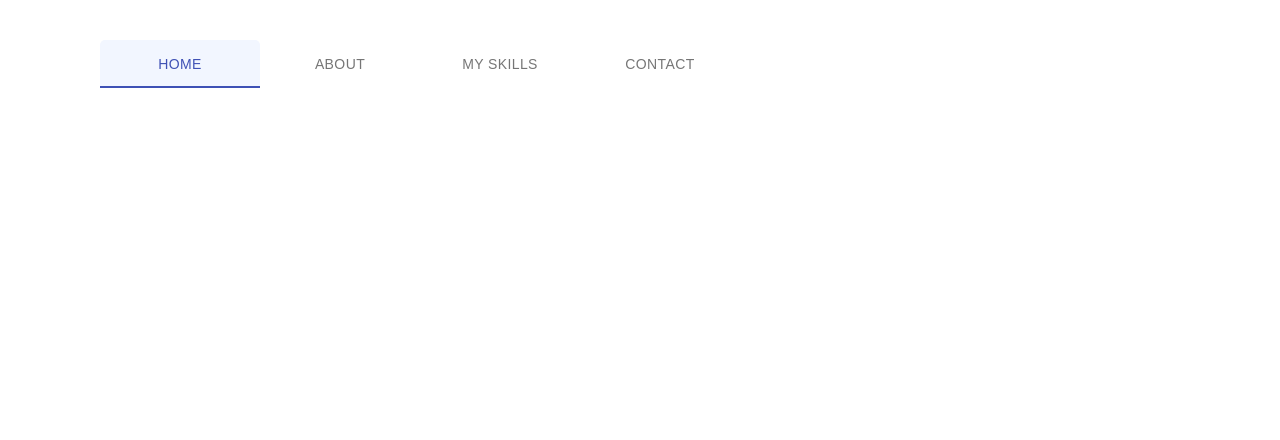
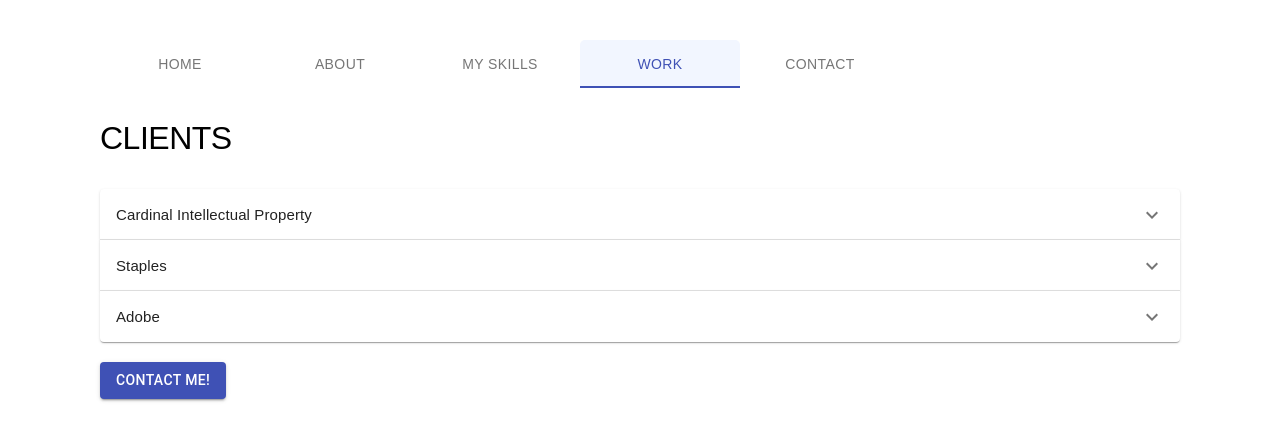
Before and after one commit to Bvc0326/Portfolio, a React (Create React App) app: page /Portfolio/Work in a window 1280 px wide. Shown: the top 440 px of the page. Built offline with nearby package versions, Linux system fonts and the light colour scheme.

Commit message:
added clients

```diff
--- a/package.json
+++ b/package.json
@@ -5,6 +5,7 @@
   "homepage": "http://bvc0326.github.io/Portfolio",
   "dependencies": {
     "@material-ui/core": "^4.12.3",
+    "@material-ui/icons": "^4.11.2",
     "@material-ui/styles": "^4.11.4",
     "@testing-library/jest-dom": "^5.14.1",
     "@testing-library/react": "^11.2.7",
--- a/src/App.js
+++ b/src/App.js
@@ -1,11 +1,13 @@
 import React from 'react';
 import { BrowserRouter as Router, Switch, Route } from 'react-router-dom';
 import './App.css';
-import About from './components/About/About';
-import Contact from './components/Contact/Contact';
+
 import Header from './components/Header/Header';
 import Home from './components/Home/Home';
+import About from './components/About/About';
 import MySkills from './components/MySkills/MySkills';
+import Work from './components/Work/Work';
+import Contact from './components/Contact/Contact';
 
 function App() {
   	return (
@@ -29,6 +31,11 @@
 						path="/Portfolio/MySkills"
 					/>
 					<Route
+						component={Work}
+						exact
+						path="/Portfolio/Work"
+					/>
+					<Route
 						component={Contact}
 						exact
 						path="/Portfolio/Contact"
--- a/src/components/About/About.js
+++ b/src/components/About/About.js
@@ -12,14 +12,14 @@
                 <Typography variant="h1">ABOUT</Typography>
             </Section>
             <Section>
-                <Typography variant="h4">
+                <Typography variant="h3">
                     I am a Front End Devloper located in Chicago, IL. Currenlty, working at company <Link href="https://cardinal-ip.com/" target="_blank">Cadrinal Intellectual Property</Link> and it has been more than two years.
                     I started my career in 2018 with <Link href="https://www.adobe.com/">Adobe</Link> and after working for one year, I moved to other company <Link href="https://www.staples.com/">Staples</Link>.
                 </Typography>
-                <Typography variant="h4">
+                <Typography variant="h3">
                     I collaborate well as an integral member of the development team. I have the ability to create interesting Web Pages while keeping them user-friendly.
                 </Typography>
-                <Typography variant="h4">
+                <Typography variant="h3">
                     See my previous work history on <Link href="https://www.linkedin.com/in/vinay-b-80b791154" target="_blank">LinkedIn</Link>.
                 </Typography>
             </Section>
--- a/src/components/Header/Header.js
+++ b/src/components/Header/Header.js
@@ -24,8 +24,11 @@
         case 'MySkills':
             currentTab = 2;
             break;
+        case 'Work':
+            currentTab = 3;
+            break;
         case 'Contact':
-            currentTab = 3;
+            currentTab = 4;
             break;
         default:
             currentTab = 0;
@@ -40,6 +43,8 @@
         } else if (value === 2) {
             history.push('/Portfolio/MySkills')
         } else if (value === 3) {
+            history.push('/Portfolio/Work')
+        } else if (value === 4) {
             history.push('/Portfolio/Contact')
         }
 
@@ -63,6 +68,7 @@
                 <Tab label="Home" />
                 <Tab label="About" />
                 <Tab label="My Skills" />
+                <Tab label="Work" />
                 <Tab label="Contact" />
             </Tabs>
         </div>
--- a/src/components/MySkills/MySkills.js
+++ b/src/components/MySkills/MySkills.js
@@ -12,11 +12,6 @@
                 <Typography variant="h1">MY SKILLS</Typography>
             </Section>
             <Section>
-                {/* <Typography variant="h4">
-                    I am currenlty working as a Front End Developer at <Link href="https://cardinal-ip.com/" target="_blank">Cadrinal Intellectual Property</Link> using modern technologies like HTML5, CSS3, and JavaScript, ReactJS, Redux.
-                    I collaborate well as an integral member of the development team. I have the ability to create interesting Web Pages while keeping them user-friendly.
-                    See my previous work history on <Link href="https://www.linkedin.com/in/vinay-b-80b791154" target="_blank">LinkedIn</Link>.
-                </Typography> */}
             </Section>
             <ContactMe />
         </>
--- /dev/null
+++ b/src/components/Work/ClientDetails.js
@@ -0,0 +1,44 @@
+import React from "react";
+import { Grid} from "@material-ui/core";
+
+function ClientDetails(props) {
+
+    const { client } = props;
+
+    return (
+        <Grid container spacing={2} key={client.companyName}>
+            <Grid item md={4} lg={4} sm={12} xs={12}>
+                <Grid container direction="column">
+                    <Grid item>
+                        <strong>Company:</strong>
+                    </Grid>
+                    <Grid item>
+                        {client.companyName}
+                    </Grid>
+                </Grid>
+            </Grid>
+            <Grid item md={4} lg={4} sm={12} xs={12}>
+                <Grid container direction="column">
+                    <Grid item>
+                        <strong>Location:</strong>
+                    </Grid>
+                    <Grid item>
+                        {client.address}
+                    </Grid>
+                </Grid>
+            </Grid>
+            <Grid item md={4} lg={4} sm={12} xs={12}>
+                <Grid container direction="column">
+                    <Grid item>
+                        <strong>Duration:</strong>
+                    </Grid>
+                    <Grid item>
+                        {client.duration}
+                    </Grid>
+                </Grid>
+            </Grid>
+        </Grid>
+    );
+};
+
+export default ClientDetails;
--- /dev/null
+++ b/src/components/Work/Work.js
@@ -0,0 +1,41 @@
+import React from "react";
+import { Accordion,AccordionSummary, AccordionDetails, Grid} from "@material-ui/core";
+import { ExpandMore } from '@material-ui/icons'
+
+import Typography from '../common/Typography';
+import Section from "../common/Section";
+import ContactMe from "../common/ContactMe";
+import ClientDetails from "./ClientDetails";
+import clients from "./clients";
+
+function Work() {
+
+    return (
+        <>
+            <Section>
+                <Typography variant="h1">CLIENTS</Typography>
+            </Section>
+            <Section>
+                {
+                    clients.map((client, index) => {
+                        return (
+                            <Accordion key={index}>
+                                <AccordionSummary
+                                    expandIcon={<ExpandMore />}
+                                >
+                                    <Typography variant="h4">{client.companyName}</Typography>
+                                </AccordionSummary>
+                                <AccordionDetails>
+                                    <ClientDetails client={client}/>
+                                </AccordionDetails>
+                            </Accordion>
+                        )
+                    })
+                }
+            </Section>
+            <ContactMe />
+        </>
+    )
+}
+
+export default Work;
--- /dev/null
+++ b/src/components/Work/clients.js
@@ -0,0 +1,19 @@
+const clients = [
+    {
+        companyName: 'Cardinal Intellectual Property',
+        address: 'Evanston, IL',
+        duration: '2019 November to Present'
+    },
+    {
+        companyName: 'Staples',
+        address: 'Framingham, MA',
+        duration: '2018 November to 2019 November'
+    },
+    {
+        companyName: 'Adobe',
+        address: 'San Jose, CA',
+        duration: '2018 February to 2018 November'
+    }
+]
+
+export default clients;
--- a/src/components/common/Typography.js
+++ b/src/components/common/Typography.js
@@ -19,12 +19,13 @@
             marginBottom: '1em'
         },
         h3: {
-            fontSize: '1.65em',
-            marginBottom: '1em'
+            fontSize: '17px',
+            marginBottom: '1.5em',
+            fontWeight: 400,
+            lineHeight: 1.8
         },
         h4: {
-            fontSize: '17px',
-            marginBottom: '1.5em',
+            fontSize: '15px',
             fontWeight: 400,
             lineHeight: 1.8
         },
```
Also changed, not shown: 1 other file (tests, documents, lock files or other folders).
